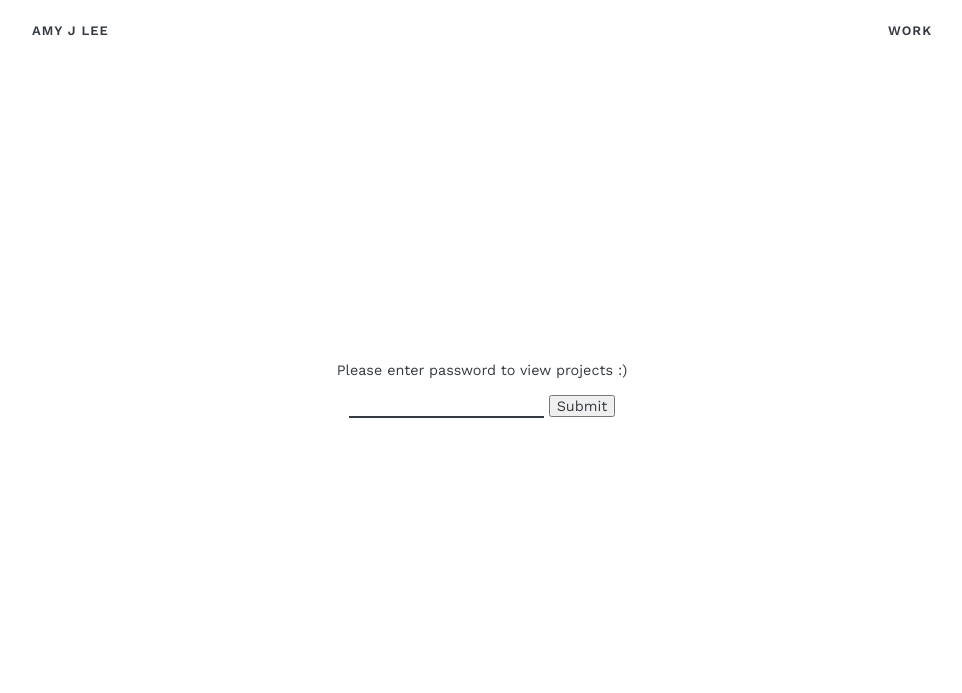
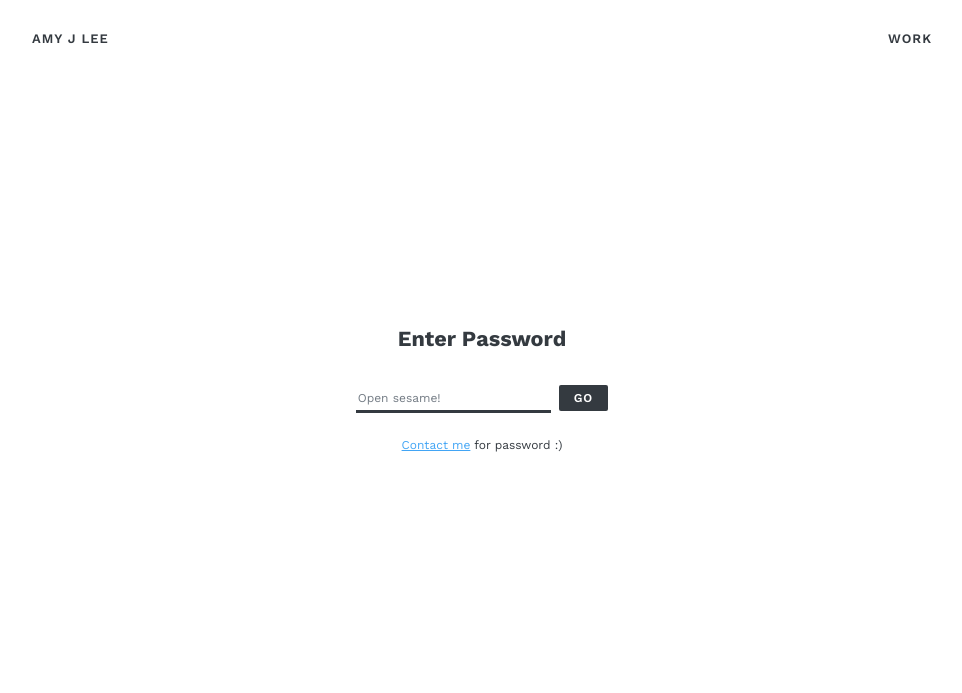
Before and after one commit to suchanlee/amyjlee_website, a Flask app: page /auth in a window 1280 px wide. Shown: the top 693 px of the page, without its empty margins (158-1120 px from the left). Run offline with Flask 2, Linux system fonts and the light colour scheme.

Commit message:
update auth styles

```diff
--- a/static/css/main.css
+++ b/static/css/main.css
@@ -149,7 +149,7 @@ nav.nav-list {
     justify-content: space-between;
     max-width: 900px;
     width: 100%;
-    padding: 22px 0;
+    padding: 30px 0 22px;
     margin: 0 auto;
     font-weight: 600;
     font-size: 13px;
@@ -562,22 +562,22 @@ nav.nav-list a:focus::after {
 }
 
 .about {
-    text-align: center;
-    margin: 25px 0;
+    max-width: 900px;
+    margin: 25px auto;
+}
+
+.about h1, .about p {
+    max-width: 450px;
+    width: 100%;
 }
 
 .about h1 {
     font-size: 30px;
 }
 
-.about img {
-    width: 100%;
-    max-width: 400px;
-}
-
 .about p {
-    margin: 5px auto;
-    max-width: 350px;
+    font-size: 16px;
+    line-height: 1.5;
 }
 
 .auth {
@@ -587,18 +587,42 @@ nav.nav-list a:focus::after {
 }
 
 .auth > .auth-error {
-    position: absolute;
-    bottom: -45px;
-    width: 100%;
     color: red;
 }
 
-.auth > form > input[type="password"] {
-    padding: 2px;
+.auth .auth-password {
+    padding: 2px 2px 5px 2px;
     outline: none;
     border: none;
-    border-bottom: 2px solid #343A40;
+    border-bottom: 3px solid #343A40;
     border-radius: 0px;
+}
+
+.auth h2 {
+    margin-bottom: 30px;
+}
+
+.auth .auth-password::placeholder {
+    font-size: 12px;
+    color: #737B84;
+}
+
+.auth .auth-submit {
+    padding: 6px 15px;
+    margin-left: 3px;
+    border: none;
+    background: none;
+    background-color: #343A40;
+    color: white;
+    border-radius: 2px;
+    font-size: 12px;
+    font-weight: 600;
+    letter-spacing: 1px;
+}
+
+.auth .auth-contact-me {
+    margin-top: 24px;
+    font-size: 12px;
 }
 
 footer {
--- a/templates/auth.html
+++ b/templates/auth.html
@@ -23,12 +23,16 @@
 
     <section>
       <div class="auth">
-        <p>Please enter password to view projects :)</p>
+        {% if error %}
+          <h2 class="auth-error">Invalid Password</h2>
+        {% else %}
+          <h2>Enter Password</h2>
+        {% endif %}
         <form action="/auth" method="post">
-          <input type="password" name="password" autofocus>
-          <input type="submit" value="Submit">
+          <input class="auth-password" type="password" name="password" placeholder="Open sesame!" autofocus>
+          <input class="auth-submit" type="submit" value="GO">
         </form>
-        {% if error %}<p class="auth-error">{{ error }}</p>{% endif %}
+        <p class="auth-contact-me"><a href="mailto:me.lee403@gmail.com">Contact me</a> for password :)</p>
       </div>
     </section>
 
```
